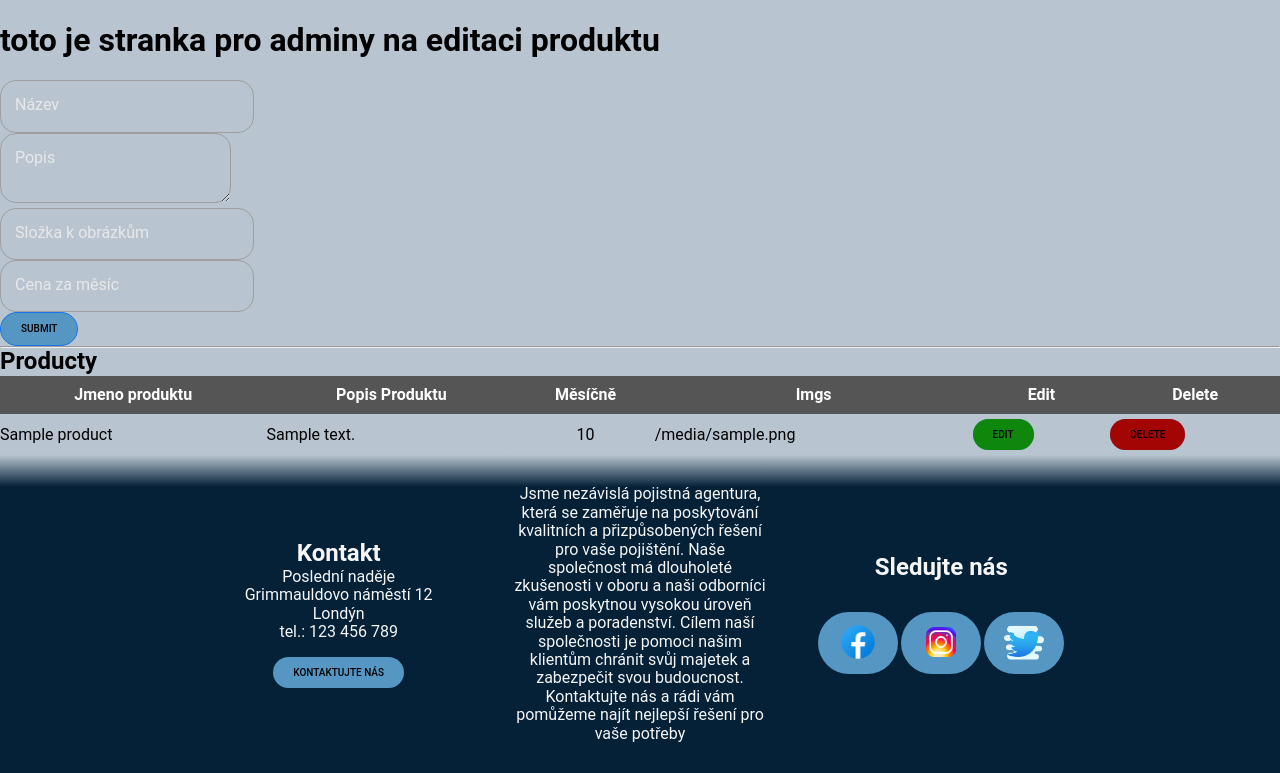
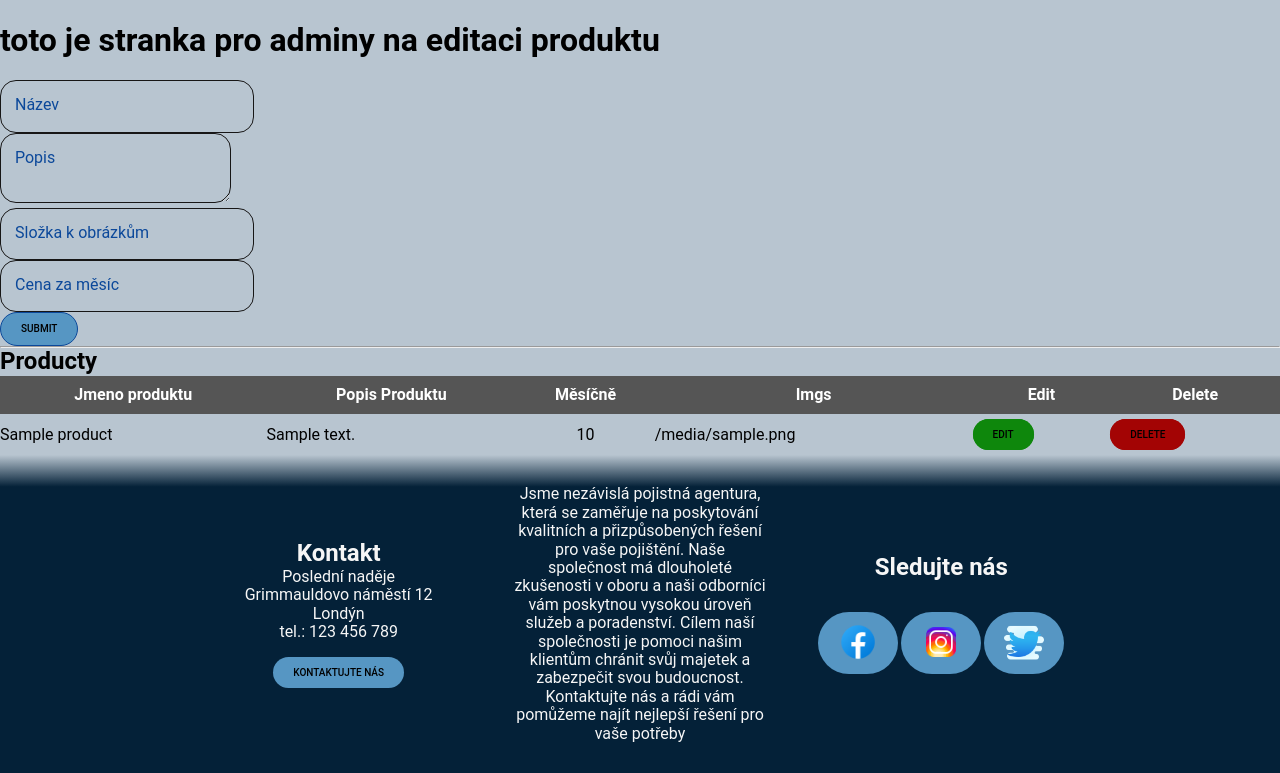
Before and after one commit to Ezzop6/app-pojistenci-v2, a Flask app: page /admin/edit_product in a window 1280 px wide; the page is wider, and only the part inside the window is pictured. Shown: the part 136-909 px from the top of that part. Run offline with Flask 2, Linux system fonts and the light colour scheme; the visitor is signed in with stand-in values (Sample User, id 1); a database or web service that is not in the repository returns one stand-in record (values such as "Sample title").

Commit message:
opraveny tlacitka barevny

```diff
--- a/static/css/style.css
+++ b/static/css/style.css
@@ -191,10 +191,14 @@ footer {
     background-color: var(--color-background);
 }
 
-.green_btn {
+
+.green_btn,
+.green_btn::after  {
     background-color: var(--color-btn-edit);
 }
-.red_btn {
+
+.red_btn,
+.red_btn::after {
     background-color: var(--color-btn-delete);
 }
 
@@ -303,19 +307,19 @@ thead th {
 }
 
 .input {
-    border: solid 1.5px #9e9e9e;
+    border: solid 1.5px var(--color-shadow);
     border-radius: 1rem;
     background: none;
     padding: 1rem;
     font-size: 1rem;
-    color: #f5f5f5;
+    color: var(--color-primary-color);
     transition: border 150ms cubic-bezier(0.4,0,0.2,1);
 }
 
 .user-label {
     position: absolute;
     left: 15px;
-    color: #e8e8e8;
+    color: var(--color-primary-color);
     pointer-events: none;
     transform: translateY(1rem);
     transition: 150ms cubic-bezier(0.4,0,0.2,1);
@@ -323,12 +327,12 @@ thead th {
 
 .input:focus, input:valid {
     outline: none;
-    border: 1.5px solid #1a73e8;
+    border: 1.5px solid var(--color-primary-color);
 }
 
 .input:focus ~ label, input:valid ~ label {
     transform: translateY(-50%) scale(0.8);
-    background-color: #212121;
+    background-color: var(--color-background);
     padding: 0 .2em;
-    color: #2196f3;
+    color: var(--color-primary-color);
 }
```
